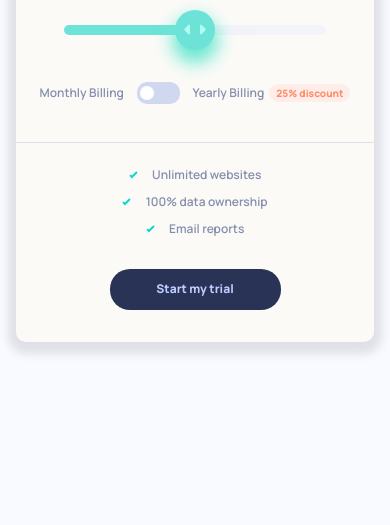
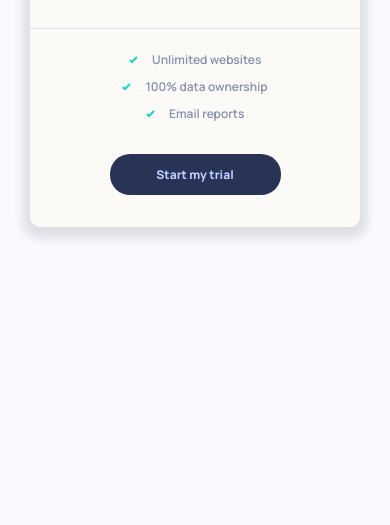
Before and after one commit to mikewil245/interactive-pricing-component-main, a plain HTML site: page index.html in a window 390 px wide. Shown: the part 520-1045 px from the top of the page. After the commit the page ends 1013 px from the top, so only its background shows below. Drawn offline with Linux system fonts and the light colour scheme.

Commit message:
fixed positioning for the container

```diff
--- a/css/styles.css
+++ b/css/styles.css
@@ -5,11 +5,13 @@ body {
 
 .center-wrapper {
   display: flex;
-  justify-content: center;
   align-items: center;
   flex-direction: column;
+  position: relative;
   min-height: 100vh;
   padding: 0 1rem;
+  margin-left: 30px;
+  margin-right: 30px;
 }
 
 /* Background Styles */
@@ -39,6 +41,9 @@ header h1 {
 .container {
   width: 100%;
   max-width: 33.75rem;
+  position: absolute;
+  top: 12%;
+  z-index: 1000;
   padding-bottom: 2rem;
   border-radius: 0.625rem;
   background-color: rgb(251, 250, 247);
@@ -59,7 +64,6 @@ header h1 {
 .container .list {
   display: flex;
   flex-direction: column;
-  align-items: center;
   gap: 0.6875rem;
   margin-bottom: 2rem;
 }
@@ -96,13 +100,13 @@ header h1 {
   border-radius: 0.625rem;
   background: linear-gradient(to right, #a5f3eb 50%, #ecf0fb 50%);
   outline: none;
-  opacity: 0.6;
+  opacity: 0.5;
   -webkit-transition: 0.2s;
   transition: opacity 0.2s;
 }
 
 .slider-container .slider:hover {
-  opacity: 1;
+  opacity: 2;
 }
 
 .slider-container .slider::-webkit-slider-thumb {
@@ -148,15 +152,10 @@ header h1 {
   display: flex;
   align-items: center;
   justify-content: center;
-  flex-wrap: wrap;
+
   gap: 0.8rem;
   margin-bottom: 2.375rem;
-}
-
-.billing .monthly-billing,
-.yearly-billing,
-.billing-toggle-container {
-  flex-shrink: 0;
+  padding: 0 1rem;
 }
 
 .billing .billing-toggle-container {
@@ -206,6 +205,7 @@ header h1 {
   padding: 0.125rem 0.4375rem;
 }
 
+/* Button Styles */
 .start-trial {
   cursor: pointer;
   transition: color 0.3s ease;
@@ -225,9 +225,37 @@ header h1 {
   width: 100%;
 }
 
+/* Media Queries */
+@media screen and (max-width: 320px) {
+  .billing {
+    display: flex;
+    flex-wrap: wrap;
+    align-items: center;
+    justify-content: center;
+  }
+}
+
+@media screen and (min-width: 436px) {
+  .container {
+    position: absolute;
+    top: 15%;
+  }
+}
+
 @media screen and (max-width: 539px) {
-  header {
+  .container .list {
+    width: 100%;
+    display: flex;
+    flex-direction: column;
+    align-items: center;
+    gap: 0.6875rem;
     margin-bottom: 2rem;
+  }
+
+  .billing .monthly-billing,
+  .yearly-billing,
+  .billing-toggle-container {
+    flex-shrink: 0;
   }
 
   button {
@@ -245,12 +273,11 @@ header h1 {
     padding-top: 2rem;
   }
 
-  /* Was able to align it
-more evenly with the price */
   .container .flex-group h3 {
     text-align: left;
     margin-bottom: 0;
   }
+
   .flex-me {
     padding-left: 48px;
     padding-right: 48px;
```
